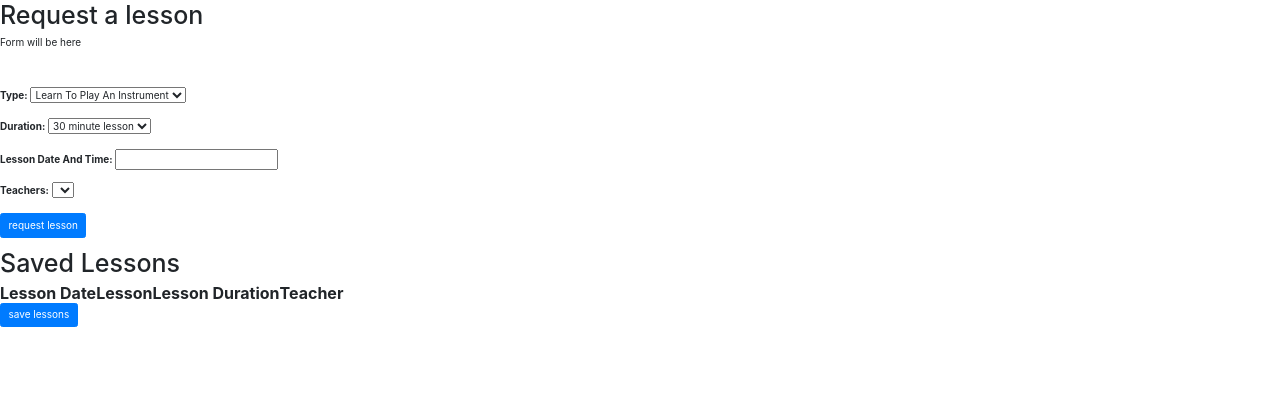
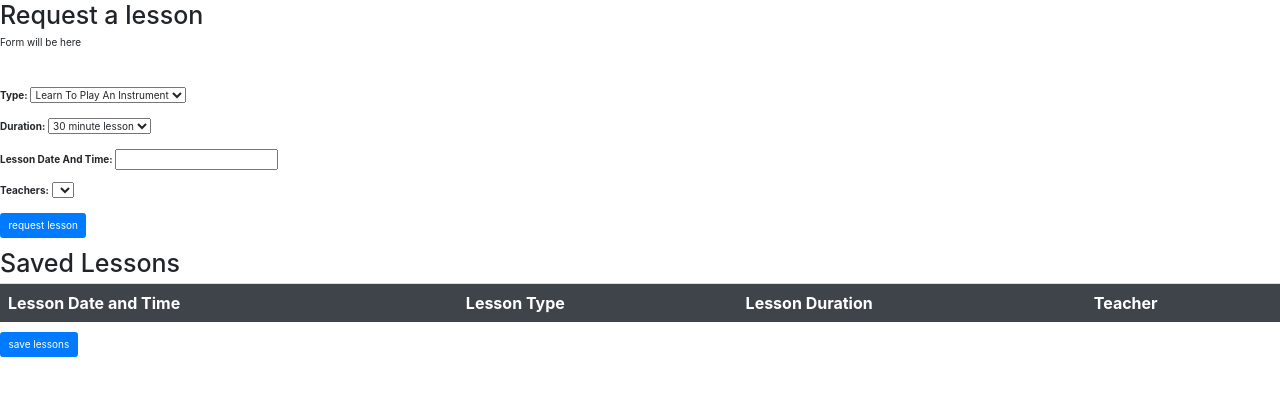
Before and after one commit to AFaverooo/Koala, a Django app: page /requests_page in a window 1280 px wide. Shown: the top 396 px of the page. Run offline with Django 4.2, Linux system fonts and the light colour scheme; the visitor is signed in with stand-in values (Sample User, id 1); data comes from the database, SQL or seed files in the repository; data that the repository does not hold is empty; some libraries are stand-ins or nearby versions.

Commit message:
Change CSS of table

```diff
--- a/lessons/templates/requests_page.html
+++ b/lessons/templates/requests_page.html
@@ -4,7 +4,7 @@
 
 <html>
   <head>
-
+    <meta name="viewport" content="width=device-width, initial-scale=1">
     <!-- <script src = "{% url 'js-catalog' %}"></script>
     <script src="{% static '/admin/js/core.js' %}"></script> -->
     <!-- <link rel="stylesheet" href="{% static 'admin/css/base.css' %}">
@@ -41,10 +41,10 @@
   <form action = "{% url 'save_lessons' %}" method="post">
     {% csrf_token %}
   <h1>Saved Lessons</h1>
-  <table>
+  <table class="table table-striped table-dark" >
     <tr>
-      <th>Lesson Date</th>
-      <th>Lesson</th>
+      <th>Lesson Date and Time</th>
+      <th>Lesson Type</th>
       <th>Lesson Duration</th>
       <th>Teacher</th>
     </tr>
```
